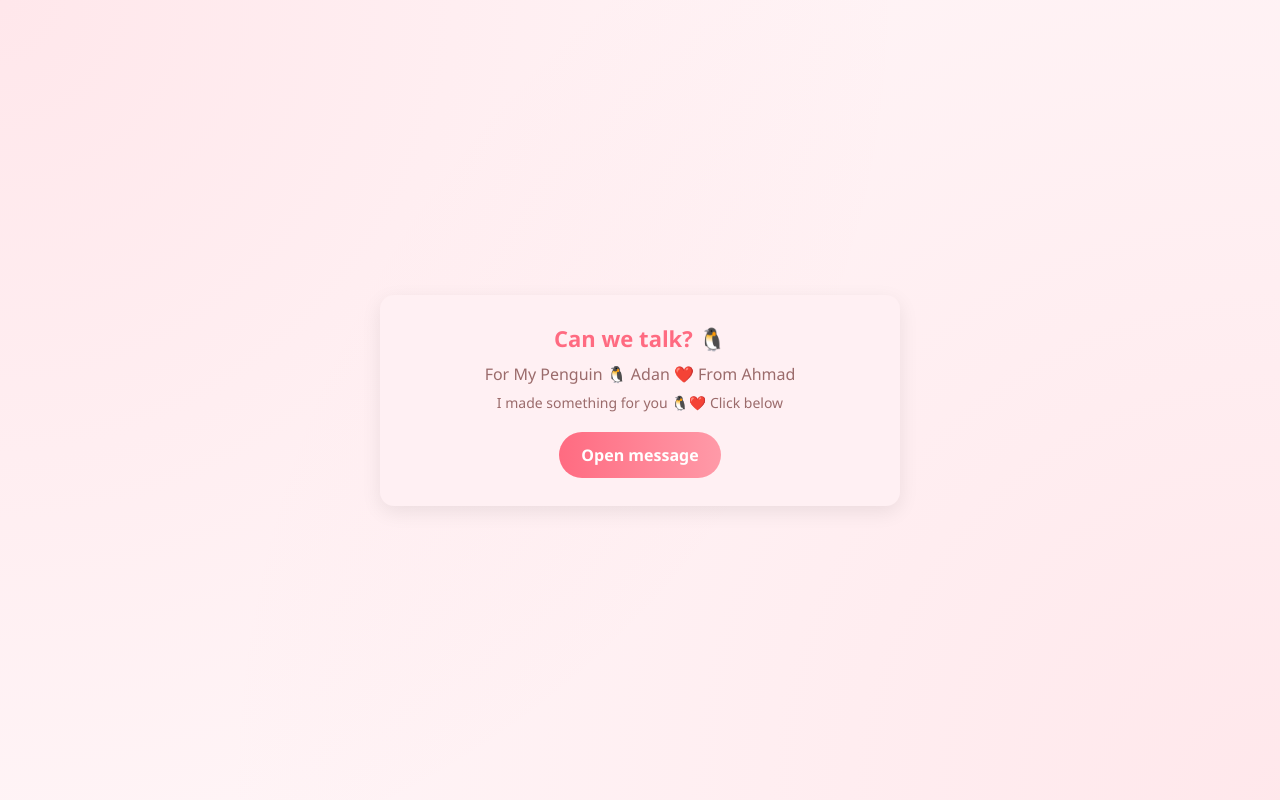
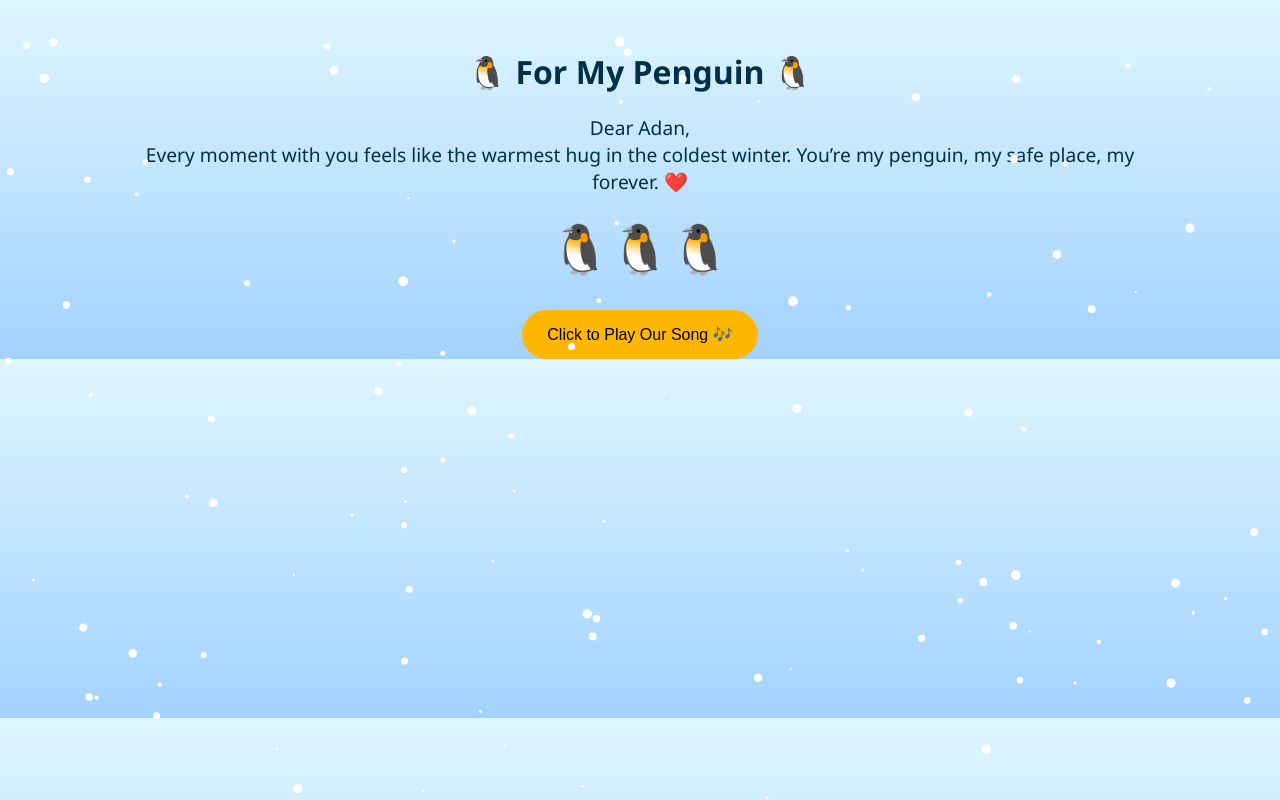
Before and after one commit to Ahmad2326-cloud/Apology-Message, a plain HTML site: page apology.html in a window 1280 px wide. Drawn offline with Linux system fonts and the light colour scheme.

Commit message:
Update apology.html

```diff
--- a/apology.html
+++ b/apology.html
@@ -1,204 +1,110 @@
-<!doctype html>
+<!DOCTYPE html>
 <html lang="en">
 <head>
-<meta charset="utf-8" />
-<meta name="viewport" content="width=device-width,initial-scale=1" />
-<title>For My Penguin 🐧 Adan ❤️ From Ahmad</title>
+<meta charset="UTF-8">
+<meta name="viewport" content="width=device-width, initial-scale=1.0">
+<title>For My Penguin 🐧❤️</title>
 <style>
-:root{
---bg:#fff5f7;
---card:#fff0f3;
---accent:#ff6b81;
---accent-light:#ff9aa8;
---muted:#9b6b6b;
+    body {
+        background: linear-gradient(to bottom, #dff6ff, #a2d2ff);
+        font-family: 'Segoe UI', sans-serif;
+        text-align: center;
+        color: #003049;
+        margin: 0;
+        padding: 0;
+        overflow: hidden;
     }
-*{box-sizing:border-box}
-html,body{
-height:100%;
-margin:0;
-font-family:'Segoe UI',Roboto,Arial,sans-serif;
-overflow-x:hidden;
+    h1 {
+        font-size: 2em;
+        margin-top: 50px;
     }
-body{
-background: radial-gradient(circle at top left, rgba(255,107,129,0.1), transparent 60%),
-radial-gradient(circle at bottom right, rgba(255,154,168,0.15), transparent 70%),
-var(--bg);
-display:flex;
-align-items:center;
-justify-content:center;
-padding:24px;
-color:#444;
-position:relative;
-overflow:hidden;
+    p {
+        font-size: 1.2em;
+        margin: 20px auto;
+        width: 80%;
     }
-.card{
-width:100%;
-max-width:520px;
-background: var(--card);
-border-radius:14px;
-padding:28px;
-box-shadow: 0 6px 20px rgba(0,0,0,0.08);
-text-align:center;
-z-index:10;
+    button {
+        background-color: #ffb703;
+        border: none;
+        padding: 15px 25px;
+        font-size: 1em;
+        border-radius: 25px;
+        cursor: pointer;
+        margin-top: 20px;
     }
-h1{font-size:22px;margin:0 0 10px;color:var(--accent);}
-h2.name{
-margin:0 0 8px;
-color:var(--muted);
-font-weight:500;
-font-size:16px;
+    button:hover {
+        background-color: #fb8500;
     }
-p.lead{color:var(--muted);margin:0 0 20px;font-size:14px}
-a.open-link{
-display:inline-block;
-text-decoration:none;
-padding:12px 22px;
-border-radius:999px;
-background: linear-gradient(90deg,var(--accent), var(--accent-light));
-color:white;
-font-weight:600;
-transition:transform .18s ease;
+    .penguin {
+        font-size: 3em;
+        margin: 10px;
     }
-a.open-link:active{transform:scale(.98)}
-.apology{
-margin-top:20px;
-padding:18px;
-border-radius:12px;
-background:rgba(255,255,255,0.6);
-display:none;
-text-align:left;
-line-height:1.5;
-animation:fadeIn 0.5s ease;
-}
-.btn-love{
-display:inline-block;
-margin-top:10px;
-background:transparent;
-color:var(--accent);
-border: 2px solid var(--accent-light);
-padding:10px 18px;
-border-radius:10px;
-cursor:pointer;
-font-weight:700;
-transition:all 0.2s ease;
-}
-.btn-love:hover{
-background:var(--accent-light);
-color:white;
-}
-.love-reveal{
-margin-top:16px;
-font-size:26px;
-font-weight:800;
-color:var(--accent);
-display:none;
-align-items:center;
-justify-content:center;
-gap:8px;
-animation:fadeIn 0.8s ease;
-}
-.heart{animation:pulse 1s ease infinite;}
-@keyframes pulse{
-0%{transform:scale(1)}
-50%{transform:scale(1.2)}
-100%{transform:scale(1)}
-}
-@keyframes fadeIn{
-from{opacity:0; transform:translateY(10px);}
-to{opacity:1; transform:translateY(0);}
-}
-/* Floating emojis */
-.float-emoji {
-position: absolute;
-font-size: 28px;
-animation: floatUp 4s linear forwards;
-opacity: 0.9;
-}
-@keyframes floatUp {
-0% { transform: translateY(0) scale(1); opacity: 1; }
-100% { transform: translateY(-150px) scale(1.2); opacity: 0; }
+    canvas {
+        position: fixed;
+        top: 0;
+        left: 0;
+        pointer-events: none;
     }
 </style>
 </head>
 <body>
-<div class="card">
-<h1>Can we talk? 🐧</h1>
-<h2 class="name">For My Penguin 🐧 Adan ❤️ From Ahmad</h2>
-<p class="lead">I made something for you 🐧❤️ Click below</p>
 
-<a href="#" class="open-link" id="openLink">Open message</a>
+<canvas id="snow"></canvas>
 
-<div class="apology" id="apologyCard">
-<p>Hey my penguin 🐧 Adan… I’m really sorry for what happened. I didn’t mean to hurt you. You mean the world to me and I just want to make things right. Please forgive me ❤️</p>
+<h1>🐧 For My Penguin 🐧</h1>
+<p>Dear Adan,<br>
+Every moment with you feels like the warmest hug in the coldest winter.
+You’re my penguin, my safe place, my forever. ❤️</p>
 
-<button class="btn-love" id="loveBtn">Click here</button>
+<div class="penguin">🐧🐧🐧</div>
 
-<div class="love-reveal" id="loveReveal">
-<span>Adan 🐧, I love you</span>
-<span class="heart">💖</span>
-</div>
-</div>
-</div>
+<button onclick="playMusic()">Click to Play Our Song 🎶</button>
 
-<!-- Background music -->
-<audio id="bgMusic" loop>
-<source src="https://www.soundhelix.com/examples/mp3/SoundHelix-Song-1.mp3" type="audio/mpeg">
-</audio>
+<audio id="song" src="YOUR-SONG-FILE.mp3"></audio>
 
 <script>
-const openLink = document.getElementById('openLink');
-const apologyCard = document.getElementById('apologyCard');
-const loveBtn = document.getElementById('loveBtn');
-const loveReveal = document.getElementById('loveReveal');
-const music = document.getElementById('bgMusic');
+    // Snowfall animation
+    const canvas = document.getElementById('snow');
+    const ctx = canvas.getContext('2d');
+    canvas.width = window.innerWidth;
+    canvas.height = window.innerHeight;
+    let flakes = [];
 
-// Smooth fade-in for audio
-function fadeInAudio(audio, duration) {
-    audio.volume = 0;
-    audio.play().catch(()=> console.log("Autoplay blocked until user interaction."));
-    let step = 0.02;
-    let interval = duration / (1/step);
-    let fade = setInterval(() => {
-        if (audio.volume < 1) {
-            audio.volume = Math.min(audio.volume + step, 1);
-        } else {
-            clearInterval(fade);
+    function snow() {
+        ctx.clearRect(0, 0, canvas.width, canvas.height);
+        for (let i = 0; i < flakes.length; i++) {
+            let flake = flakes[i];
+            flake.y += flake.speed;
+            if (flake.y > canvas.height) {
+                flakes[i] = { x: Math.random() * canvas.width, y: 0, r: flake.r, speed: flake.speed };
             }
-    }, interval);
+            ctx.beginPath();
+            ctx.arc(flake.x, flake.y, flake.r, 0, Math.PI * 2);
+            ctx.fillStyle = "white";
+            ctx.fill();
+        }
+        requestAnimationFrame(snow);
     }
 
-// Floating penguins + hearts
-function spawnEmoji(emoji) {
-    const el = document.createElement("div");
-    el.classList.add("float-emoji");
-    el.textContent = emoji;
-    el.style.left = Math.random() * 90 + "%";
-    el.style.bottom = "0px";
-    document.body.appendChild(el);
-    setTimeout(() => el.remove(), 4000);
+    function initSnow() {
+        for (let i = 0; i < 100; i++) {
+            flakes.push({
+                x: Math.random() * canvas.width,
+                y: Math.random() * canvas.height,
+                r: Math.random() * 4 + 1,
+                speed: Math.random() * 1 + 0.5
+            });
+        }
+        snow();
     }
 
-function startPenguinHeartRain() {
-    let count = 0;
-    let emojis = ["🐧", "💖"];
-    let interval = setInterval(() => {
-        spawnEmoji(emojis[Math.floor(Math.random() * emojis.length)]);
-        count++;
-        if(count > 25) clearInterval(interval);
-    }, 200);
+    initSnow();
+
+    // Music
+    function playMusic() {
+        document.getElementById('song').play();
     }
+</script>
 
-openLink.onclick = e => {
-    e.preventDefault();
-    apologyCard.style.display='block';
-    openLink.style.display='none';
-    fadeInAudio(music, 2000);
-};
-
-loveBtn.onclick = () => {
-    loveReveal.style.display='flex';
-    startPenguinHeartRain();
-};
-</script>
 </body>
 </html>
```
Lines whose indentation alone changed are shown as unchanged.
